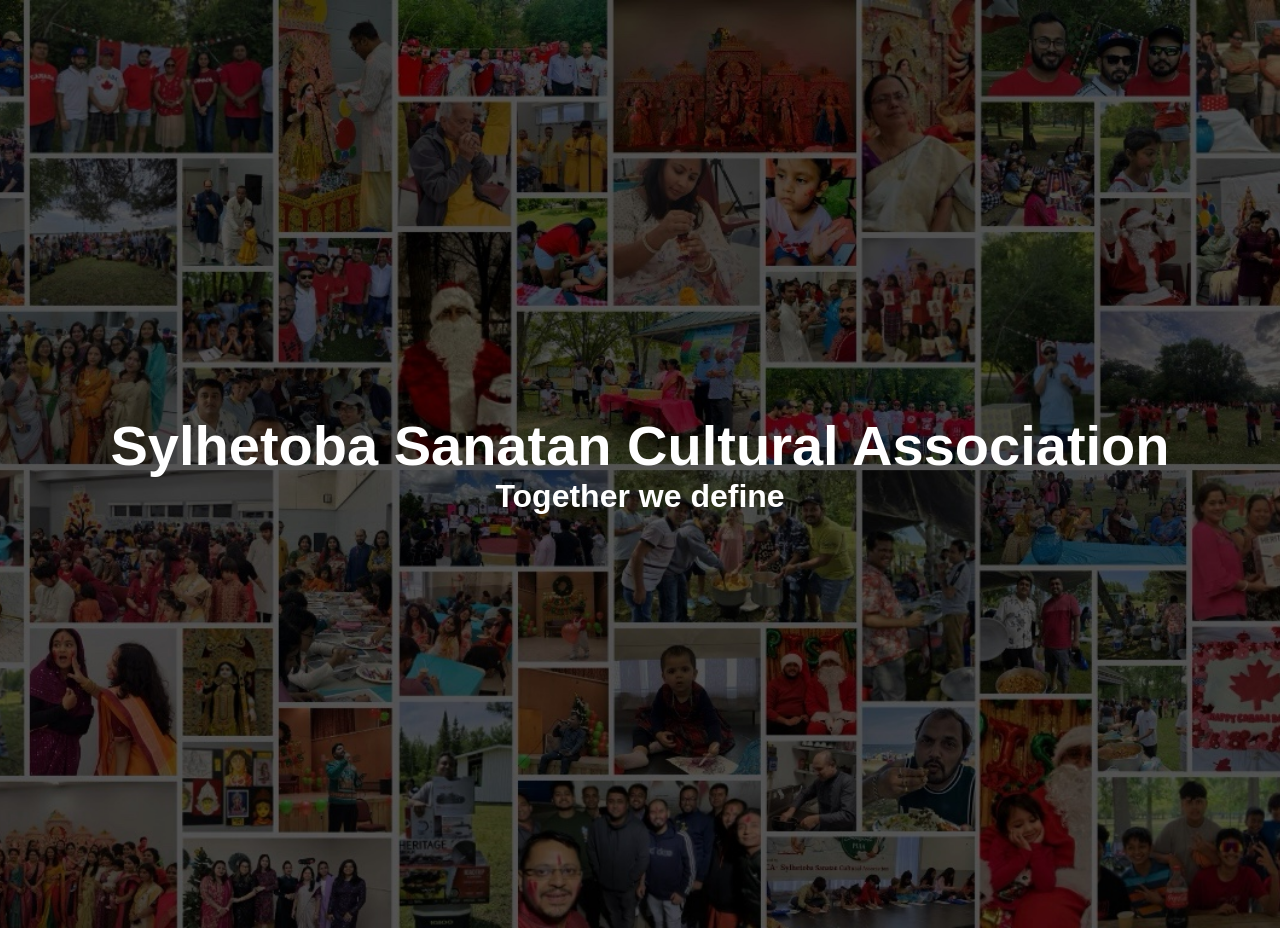
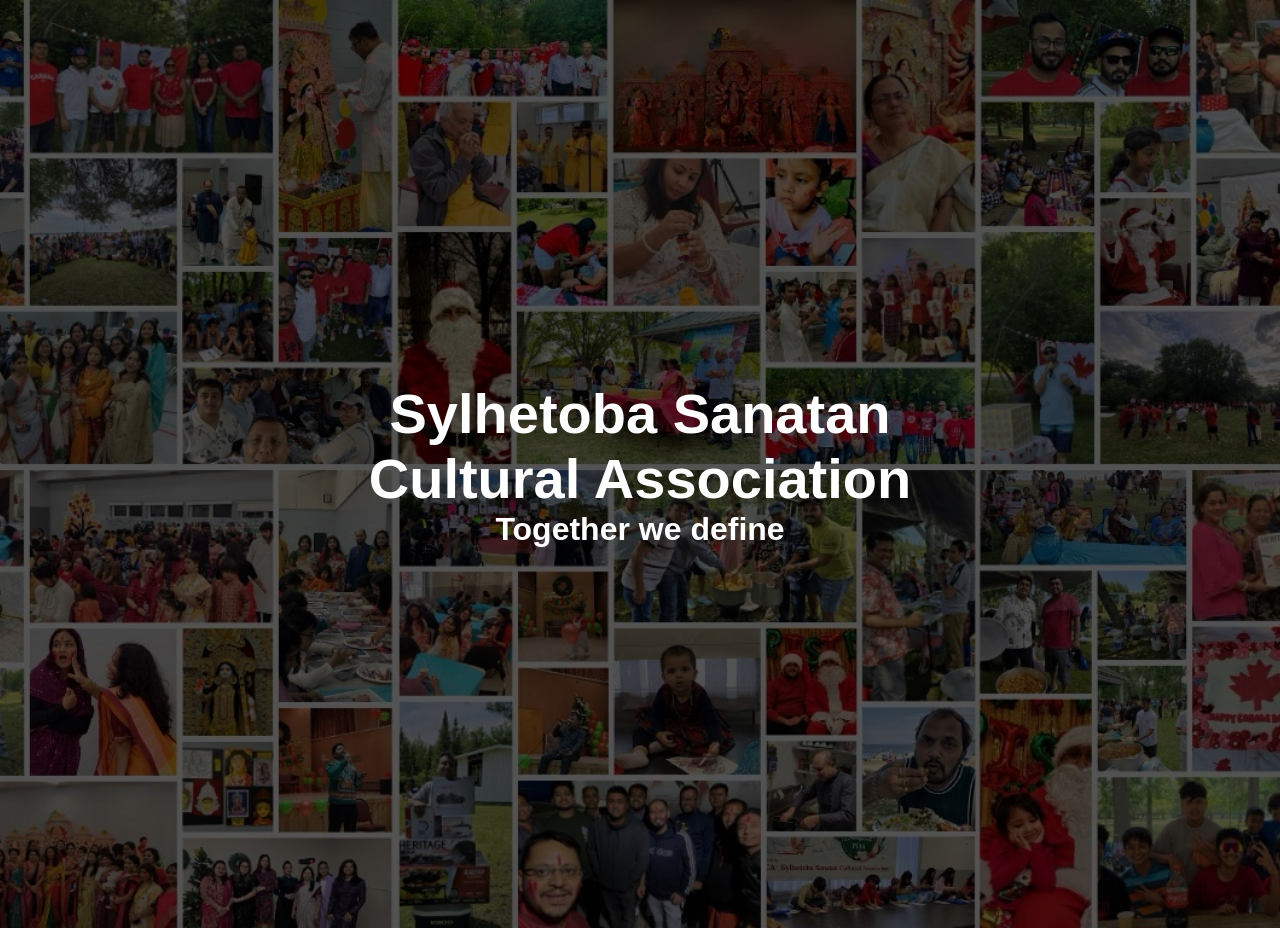
Before and after one commit to Debashis-Shuvo/SSCA-website, a plain HTML site: page index.html in a window 1280 px wide. Drawn offline with Linux system fonts and the light colour scheme; a web font is replaced by a local one.

Commit message:
Divided org name into 2 separate h3

```diff
--- a/index.html
+++ b/index.html
@@ -20,7 +20,10 @@
     <header class="landing-page">
         <div class="landing-text">
             <h3>
-                Sylhetoba Sanatan Cultural Association
+                Sylhetoba Sanatan
+            </h3>
+            <h3>
+                Cultural Association
             </h3>
             <h5>
                 Together we define
```
